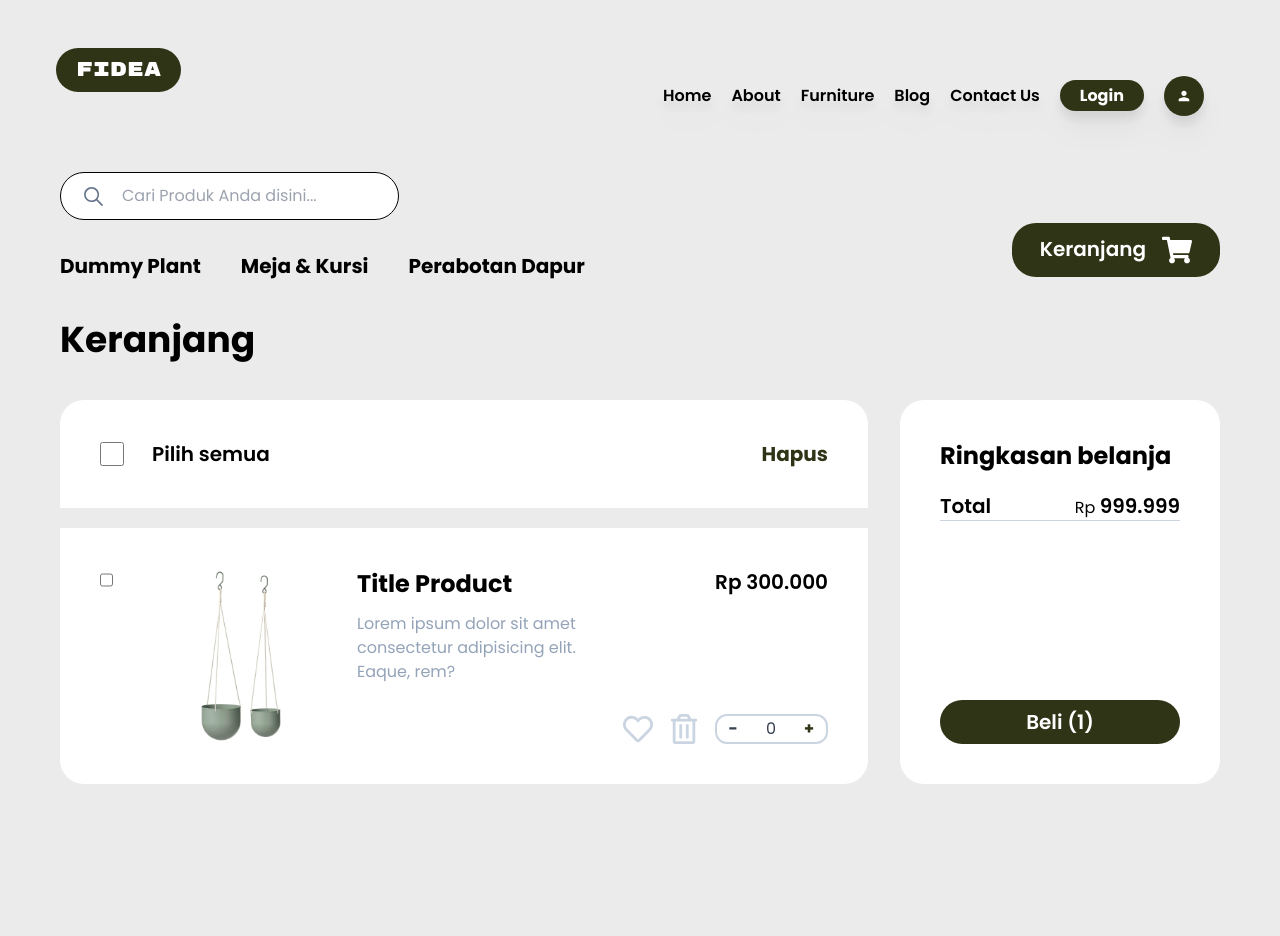
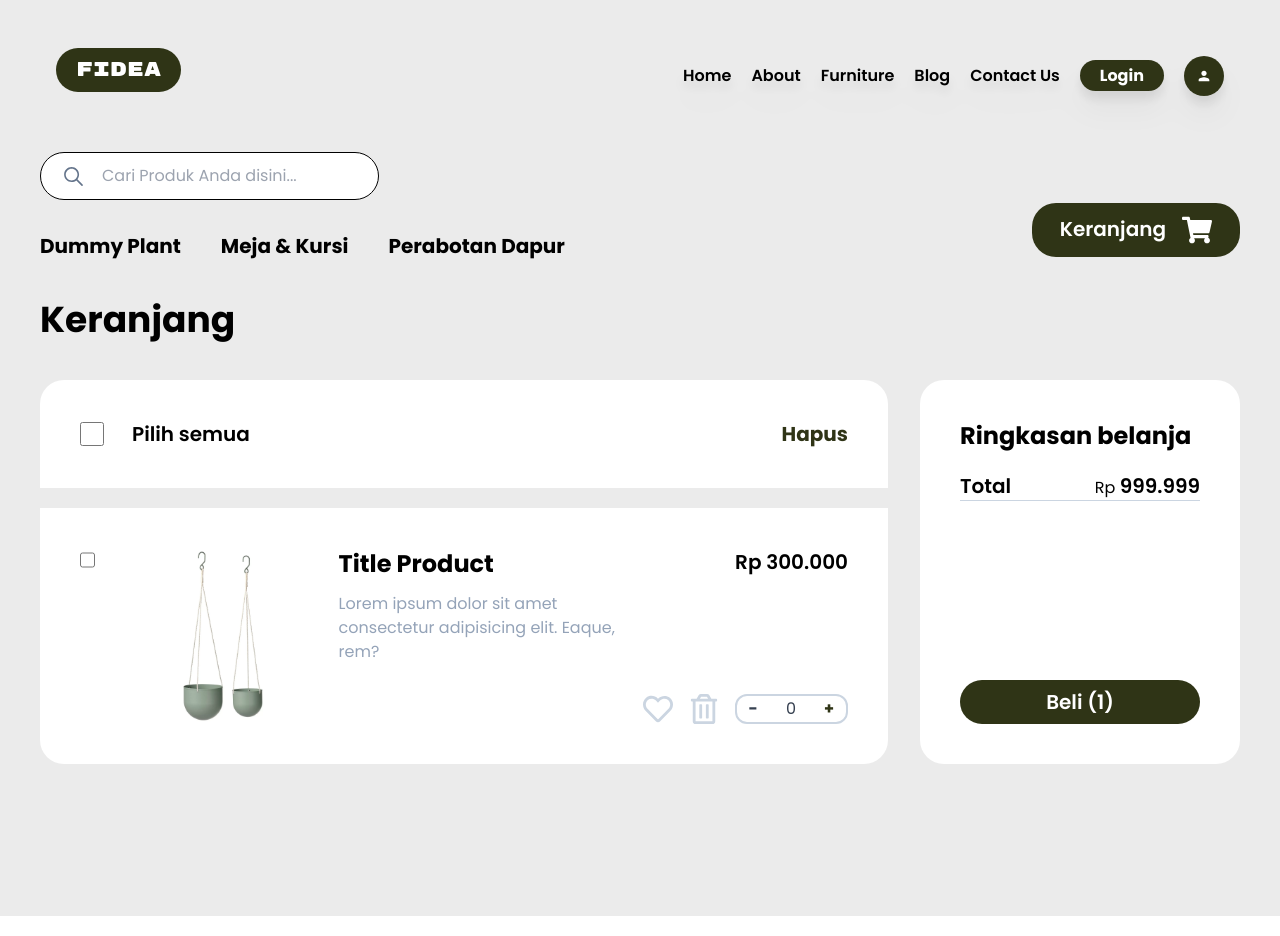
Before and after one commit to Ijon6k/ecommerce-web-fe, a React (Vite) app: page /cart in a window 1280 px wide. Built offline with nearby package versions, Linux system fonts and the light colour scheme; a web font is replaced by a local one.

Commit message:
fix: remove padding page on cartpage

```diff
--- a/src/Pages/CartPage.jsx
+++ b/src/Pages/CartPage.jsx
@@ -3,7 +3,7 @@ import HeaderPage from "../Layout/HeaderPage";
 
 const CartPage = () => {
   return (
-    <div className="h-full min-h-screen bg-[#EBEBEB] p-5 pb-28">
+    <div className="h-full min-h-screen bg-[#EBEBEB]  pb-28">
       <HeaderPage></HeaderPage>
       <h1 className="my-10 ml-10 text-4xl font-bold">Keranjang</h1>
       <section className="m-10 flex  gap-8">
```
